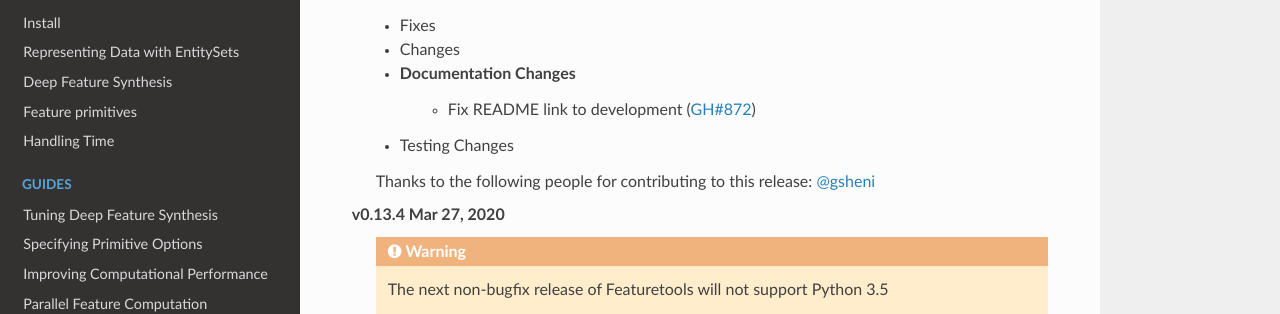
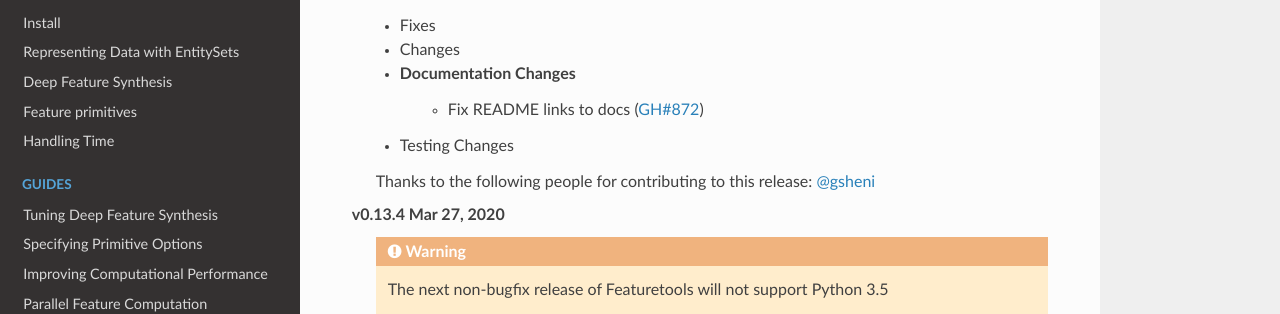
Before and after one commit to alteryx/featuretools, a Sphinx documentation site: the page built from docs/source/changelog.rst, in a window 1280 px wide and 900 px high. Shown: the part 177-491 px from the top of the window. Built offline with Sphinx 7.4.7 and the Read the Docs theme 2.0.0, drawn with Linux system fonts in a browser that asks for light colours; pages that are not in the unit, such as notebooks, are missing from menus.

Commit message:
fix changelog name

```diff
--- a/docs/source/changelog.rst
+++ b/docs/source/changelog.rst
@@ -7,7 +7,7 @@
     * Fixes
     * Changes
     * Documentation Changes
-        * Fix README link to development (:pr:`872`)
+        * Fix README links to docs (:pr:`872`)
     * Testing Changes
 
     Thanks to the following people for contributing to this release:
```
